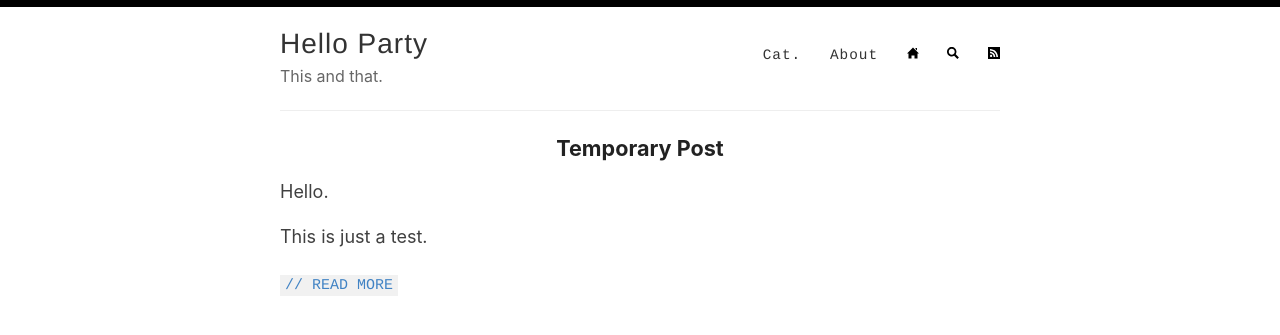
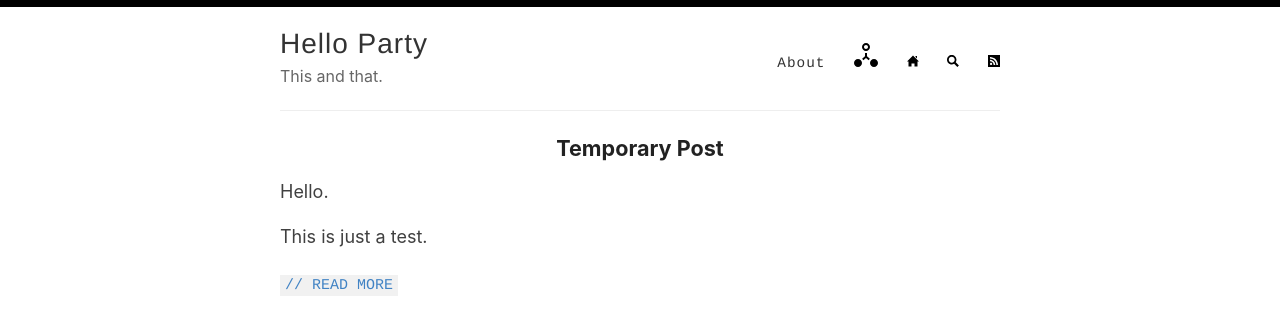
Before and after one commit to hello-party/hello-party-old.github.io, a Jekyll site: the page built from index.html, in a window 1280 px wide. Shown: the top 335 px of the page. Built offline with Jekyll 4.4.1, drawn with Linux system fonts in a browser that asks for light colours; the list of posts is cut into pages by our own code.

Commit message:
Update default.html

```diff
--- a/_layouts/default.html
+++ b/_layouts/default.html
@@ -27,8 +27,8 @@
             </div>
 
             <nav>
-              <a href="{{ site.baseurl }}/categories">Cat.</a>
               <a href="{{ site.baseurl }}/about">About</a>
+              <a href="{{ site.baseurl }}/categories"><svg xmlns="http://www.w3.org/2000/svg" width="24" height="24" viewBox="0 0 24 24"><path d="M20 16c-2.209 0-4 1.791-4 4s1.791 4 4 4 4-1.791 4-4-1.791-4-4-4zm-16 0c-2.209 0-4 1.791-4 4s1.791 4 4 4 4-1.791 4-4-1.791-4-4-4zm8-14c1.103 0 2 .897 2 2s-.897 2-2 2-2-.897-2-2 .897-2 2-2zm0-2c-2.209 0-4 1.791-4 4s1.791 4 4 4 4-1.791 4-4-1.791-4-4-4zm3.873 15.655l-2.873-2.404v-3.341c-.326.055-.658.09-1 .09s-.674-.035-1-.09v3.341l-2.873 2.404c.484.46.892 1 1.201 1.598l2.672-2.253 2.672 2.253c.309-.598.717-1.137 1.201-1.598z"/></svg></a>
               <a href="{{ site.baseurl }}/"><svg xmlns="http://www.w3.org/2000/svg" width="12" height="12" viewBox="0 0 24 24"><path d="M21 13v10h-6v-6h-6v6h-6v-10h-3l12-12 12 12h-3zm-1-5.907v-5.093h-3v2.093l3 3z"/></svg></a>
               <a href="{{ site.baseurl }}/search"><svg xmlns="http://www.w3.org/2000/svg" width="12" height="12" viewBox="0 0 24 24"><path d="M23.822 20.88l-6.353-6.354c.93-1.465 1.467-3.2 1.467-5.059.001-5.219-4.247-9.467-9.468-9.467s-9.468 4.248-9.468 9.468c0 5.221 4.247 9.469 9.468 9.469 1.768 0 3.421-.487 4.839-1.333l6.396 6.396 3.119-3.12zm-20.294-11.412c0-3.273 2.665-5.938 5.939-5.938 3.275 0 5.94 2.664 5.94 5.938 0 3.275-2.665 5.939-5.94 5.939-3.274 0-5.939-2.664-5.939-5.939z"/></svg></a>
               <a href="{{ site.baseurl }}/feed.xml"><svg xmlns="http://www.w3.org/2000/svg" width="12" height="12" viewBox="0 0 24 24"><path d="M0 0v24h24v-24h-24zm6.168 20c-1.197 0-2.168-.969-2.168-2.165s.971-2.165 2.168-2.165 2.167.969 2.167 2.165-.97 2.165-2.167 2.165zm5.18 0c-.041-4.029-3.314-7.298-7.348-7.339v-3.207c5.814.041 10.518 4.739 10.56 10.546h-3.212zm5.441 0c-.021-7.063-5.736-12.761-12.789-12.792v-3.208c8.83.031 15.98 7.179 16 16h-3.211z"/></svg></a>
```
